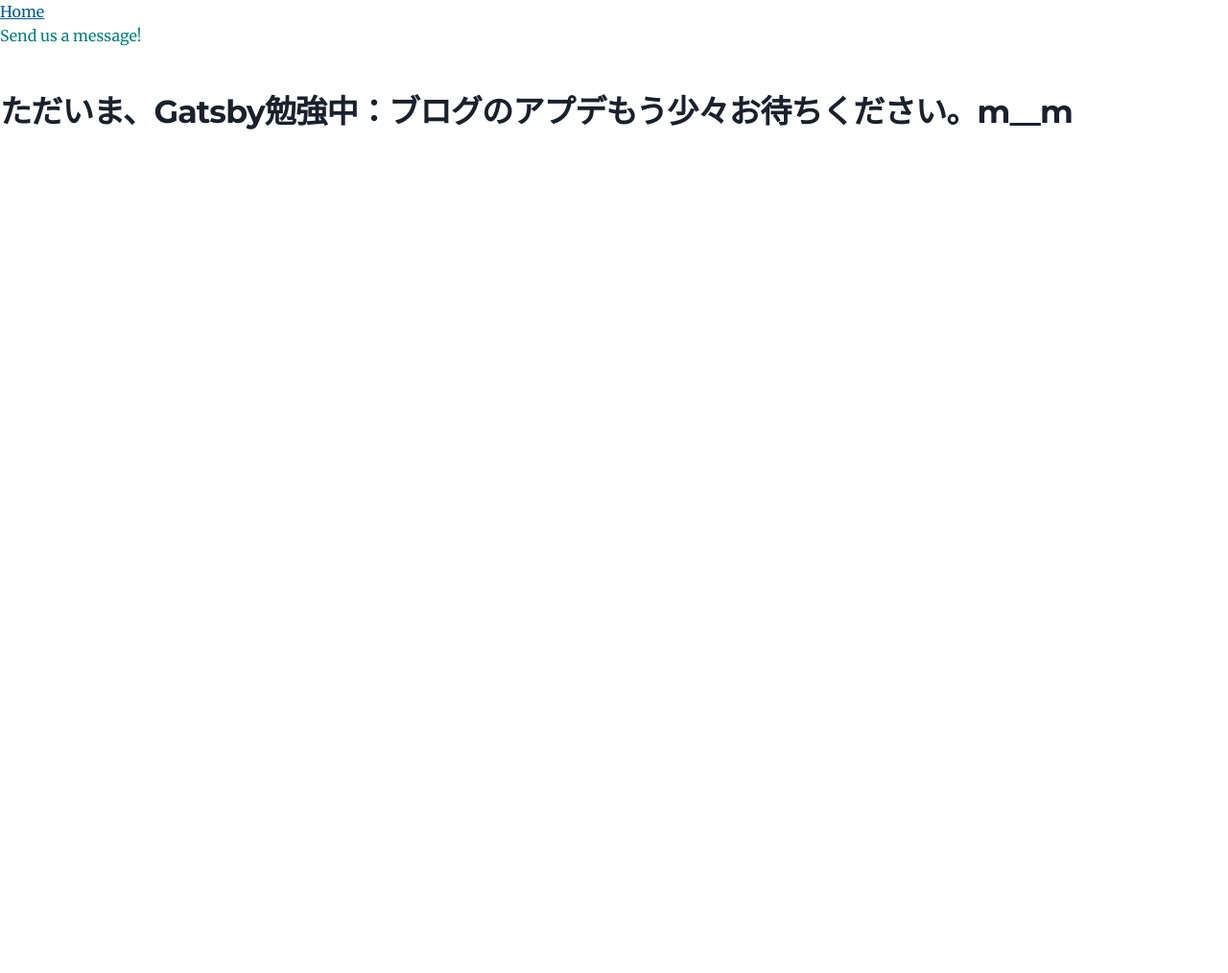
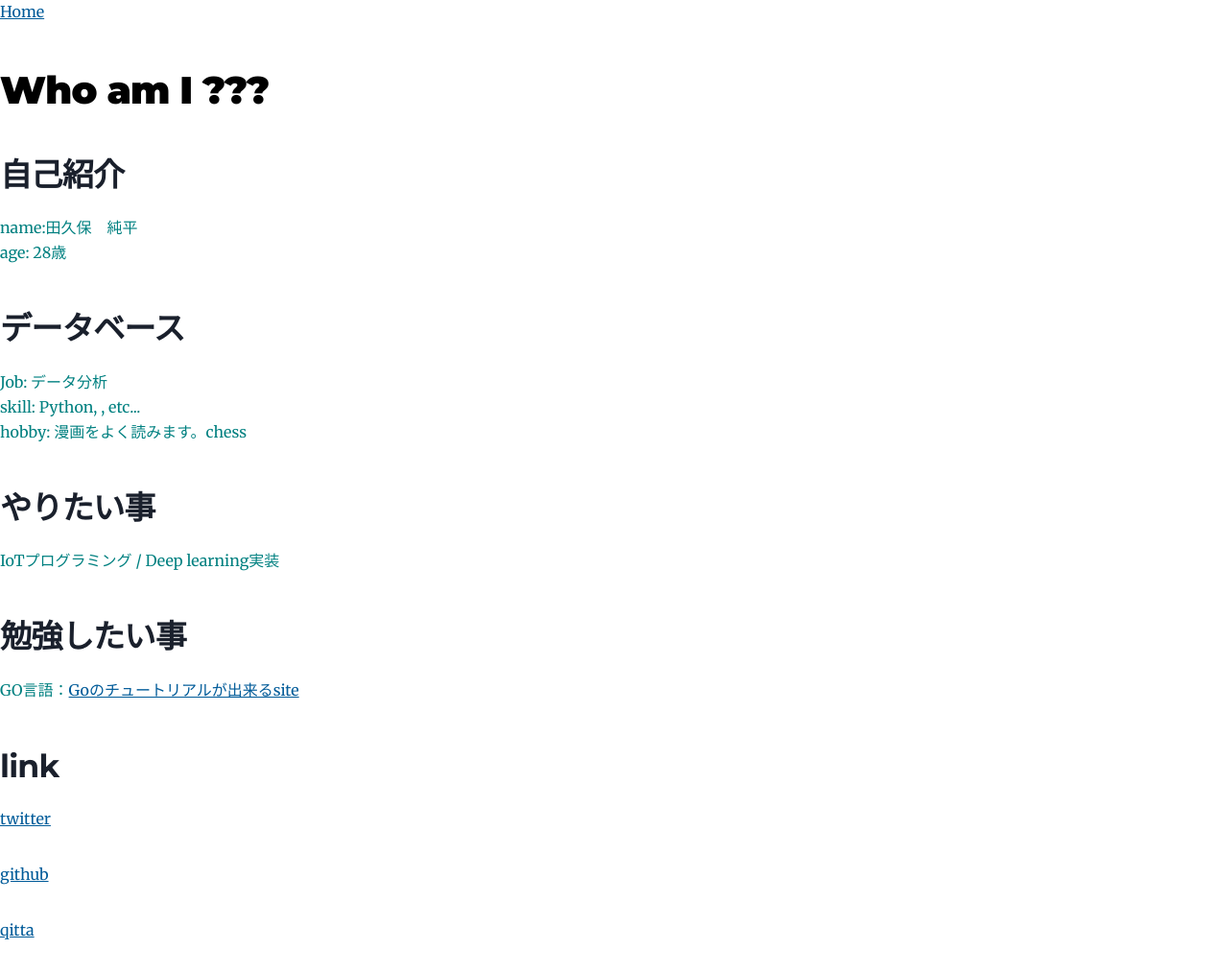
Before and after one commit to Jumpo-523/Jumpo-523.github.io, a Gatsby site: page /contact in a window 1280 px wide. Shown: the whole page at 96% size. Before the commit the page ends 800 px from the top, so only its background shows below. Built offline with nearby package versions, Linux system fonts and the light colour scheme; Gatsby itself is replaced by a stand-in of ours.

Commit message:
add my profile

```diff
--- a/content/blog/linux-commands/index.md
+++ b/content/blog/linux-commands/index.md
@@ -1,3 +1,7 @@
+---
+title: Awkとsedと仲良くなる
+date: "2020-11-11T20:46:37.121Z"
+---
 
 ## なんの記事なのか？
 仕事していく中で目についたsed, awkの使用例を１個１個理解しながら記録していくメモ記事です。
--- a/src/pages/contact.js
+++ b/src/pages/contact.js
@@ -5,10 +5,34 @@
   <div style={{ color: `teal` }}>
     <Link to="/">Home</Link>
     {/* <Header headerText="Contact" /> */}
-    <p>Send us a message!</p>
 
-    <h2>
-      ただいま、Gatsby勉強中：ブログのアプデもう少々お待ちください。m__m
-    </h2>
+
+    <h1>Who am I ???</h1>
+    <h2>自己紹介</h2>
+    <p>name:田久保　純平<br></br>age: 28歳</p>
+    <h2>データベース</h2>
+    <p>Job: データ分析<br></br>
+        skill: Python, , etc...<br></br>
+        hobby: 漫画をよく読みます。chess<br></br>
+        </p>
+    <h2>やりたい事</h2>
+    <p>
+        IoTプログラミング / Deep learning実装
+    </p>
+    <h2> 勉強したい事</h2>
+        <p>
+            GO言語：<a href="https://go-tour-jp.appspot.com/welcome/1">Goのチュートリアルが出来るsite</a>
+        </p>
+    <h2>link</h2>
+    <p>
+      <a href="https://twitter.com/j_takurou">twitter</a>
+    </p>
+    <p>
+      <a href="https://github.com/Jumpo-523">github</a>
+    </p>
+    <p>
+      <a href="https://qiita.com/j_takurou">qitta</a>
+    </p>
+
   </div>
-)
+  )
```
